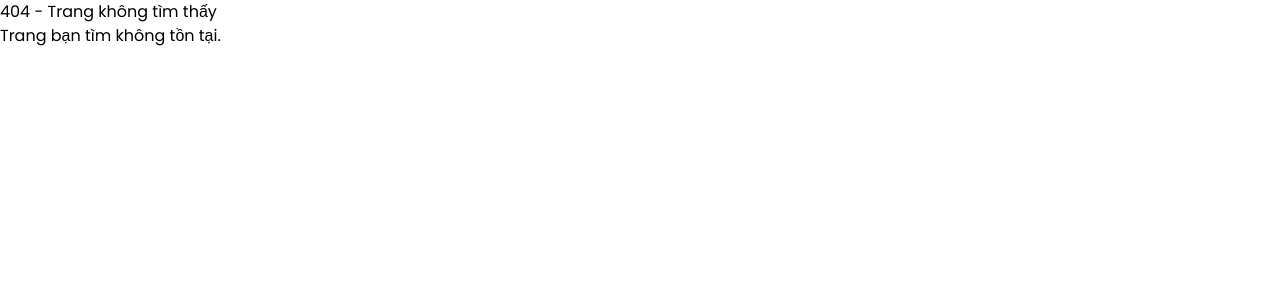
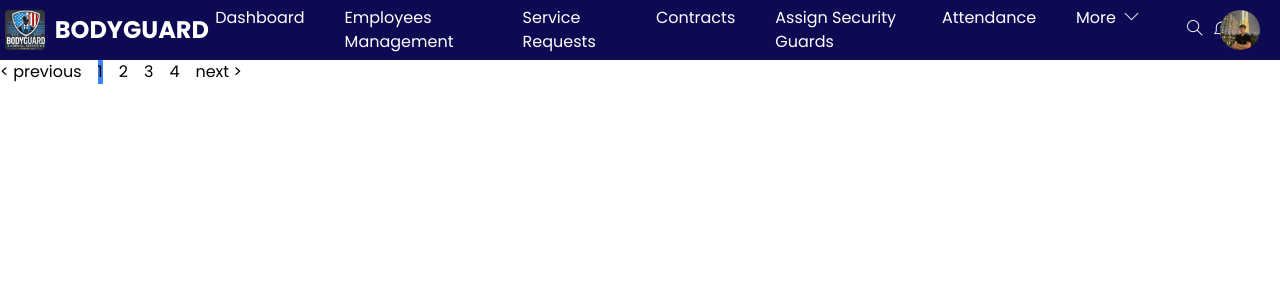
Before and after one commit to Group2VietTriDao/Frontend, a React (Create React App) app: page /staff/contracts in a window 1280 px wide. Before the commit this address had no page. Shown: the top 300 px of the page. Built offline with nearby package versions, Linux system fonts and the light colour scheme.

Commit message:
fix warning

```diff
--- a/package.json
+++ b/package.json
@@ -15,6 +15,7 @@
     "clsx": "^2.1.1",
     "react": "^18.3.1",
     "react-dom": "^18.3.1",
+    "react-paginate": "^8.2.0",
     "react-router-dom": "^6.26.0",
     "react-scripts": "^5.0.1",
     "themify-icons": "^1.0.0",
--- a/src/App.jsx
+++ b/src/App.jsx
@@ -12,26 +12,18 @@ import ForgotPassword from "./pages/customer/ForgotPassword";
 import Home from "./pages/customer/Home";
 import Profile from "./pages/customer/Profile";
 import ResetPassword from "./pages/customer/ResetPassword";
-// import ServiceRequirement from "./pages/customer/ServiceRequirement";
-import NewServiceRequirement from "./pages/customer/NewServiceRequirement";
-import ViewAndEditServiceRequirement from "./pages/customer/ViewAndEditServiceRequirement";
-import Contract from "./pages/customer/Contracts";
-import ViewContract from "./pages/customer/ViewContract";
-import ViewTeamContract from "./pages/customer/ViewTeamContract";
+import ContractCustomer from "./pages/customer/Contracts";
 // guard
 import HomeGuard from "./pages/guard/Home";
 
 // staff
 import Dashboard from "./pages/staff/Dashboard";
-import StaffContract from "./pages/staff/Contract";
-import ContractAssign from "./pages/staff/ContractAssign";
-import ManageContracts from "./pages/staff/ManageContracts";
 import ManageServiceRequests from "./pages/staff/ManageServiceRequests";
 
 import NotFound from "./components/NotFound"; // Thêm component 404
 import ProtectedCustomerLayout from './layouts/customer/ProtectedCustomerLayout';
-import Contracts from './pages/customer/Contracts';
 import ServiceRequiment from './pages/customer/ServiceRequiment';
+import Contract from './pages/staff/Contract';
 
 function App() {
   return (
@@ -40,13 +32,8 @@ function App() {
         {/* Customer */}
         <Route path="/customer" element={<CustomerLayout />}>
           <Route path="profile" element={<Profile />} />
-          <Route
-            path="viewAndEditServiceRequirement"
-            element={<ViewAndEditServiceRequirement />}
-          />
           <Route path="reset-password" element={<ResetPassword />} />
-          <Route path="contracts" element={<Contracts />} />
-
+          <Route path="contracts" element={<ContractCustomer />} />
           <Route path="service-requiment" element={<ServiceRequiment />} />
         </Route>
 
@@ -66,6 +53,7 @@ function App() {
         {/* Staff */}
         <Route path="/staff" element={<StaffLayout />}>
           <Route path="dashboard" element={<Dashboard />} />
+          <Route path="contracts" element={<Contract />} />
           <Route
             path="manageServiceRequests"
             element={<ManageServiceRequests />}
--- /dev/null
+++ b/src/pages/staff/Contract.jsx
@@ -0,0 +1,38 @@
+import { useState } from 'react';
+import ReactPaginate from 'react-paginate';
+
+const Contract = () => {
+  const [pageCount, setPageCount] = useState(4)
+  const handlePageClick = () => {
+
+  }
+  return (
+    <>
+      <ReactPaginate
+        breakLabel="..."
+        nextLabel="next >"
+        onPageChange={handlePageClick}
+        pageRangeDisplayed={5}
+        pageCount={pageCount}
+        previousLabel="< previous"
+        renderOnZeroPageCount={null}
+        className='flex space-x-4'
+        activeClassName='bg-blue-500'
+        activeLinkClassName='bg-blue-500'
+        nextClassName=''
+        pageClassName=''
+        breakClassName=''
+        disabledClassName=''
+        nextLinkClassName=''
+        pageLinkClassName=''
+        previousClassName=''
+        breakLinkClassName=''
+        containerClassName=''
+        disabledLinkClassName=''
+        previousLinkClassName=''
+      />
+
+    </>
+  )
+}
+export default Contract
```
Also changed, not shown: src/pages/staff/Contract.js (deleted), 1 other file (tests, documents, lock files or other folders).
